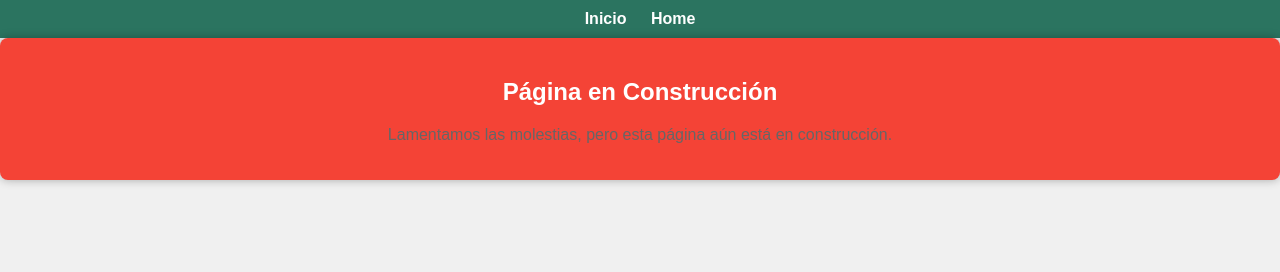
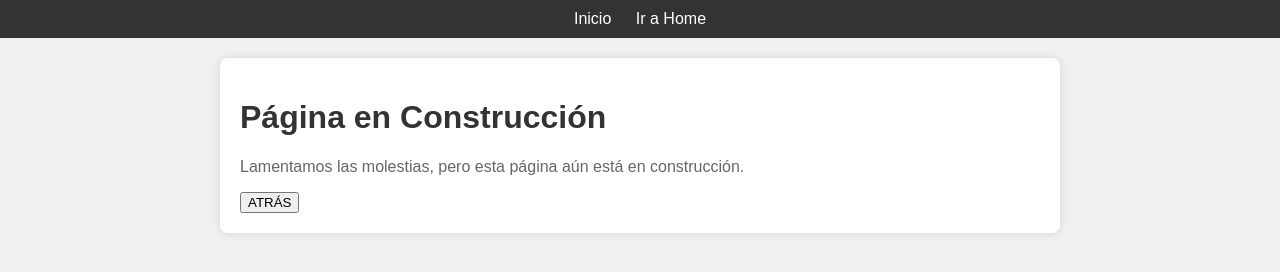
Before and after one commit to FreddyMv5/PGIT, a plain HTML site: page home.html in a window 1280 px wide. Drawn offline with Linux system fonts and the light colour scheme.

Commit message:
Update home.html
Se añadio un boton que regresa al index llamado "Atras"

```diff
--- a/home.html
+++ b/home.html
@@ -12,7 +12,7 @@
             background-color: #f0f0f0;
         }
         .navbar {
-            background-color: #2b7460;
+            background-color: #333;
             padding: 10px 0;
             text-align: center;
         }
@@ -35,26 +35,26 @@
         p {
             color: #666;
         }
-        .message {
-            padding: 20px;
-            background-color: #f44336;
-            color: #fff;
-            border-radius: 8px;
-            box-shadow: 0 0 10px rgba(0,0,0,0.3);
-            text-align: center;
-        }
     </style>
 </head>
 <body>
 
-    <div class="navbar">
-        <strong><a href="index.html">Inicio</a></strong>
-        <strong><a href="home.html">Home</a></strong>
-    </div>
-
-<div class="message">
-    <h2>Página en Construcción</h2>
-    <p>Lamentamos las molestias, pero esta página aún está en construcción.</p>
+<div class="navbar">
+    <a href="index.html">Inicio</a>
+    <a href="home.html">Ir a Home</a>
 </div>
 
-</bo
+<div class="container">
+    <h1>Página en Construcción</h1>
+    <p>Lamentamos las molestias, pero esta página aún está en construcción.</p>
+    <button onclick="goBack()">ATRÁS</button>
+</div>
+
+<script>
+    function goBack() {
+        window.history.back();
+    }
+</script>
+
+</body>
+</html>
```
